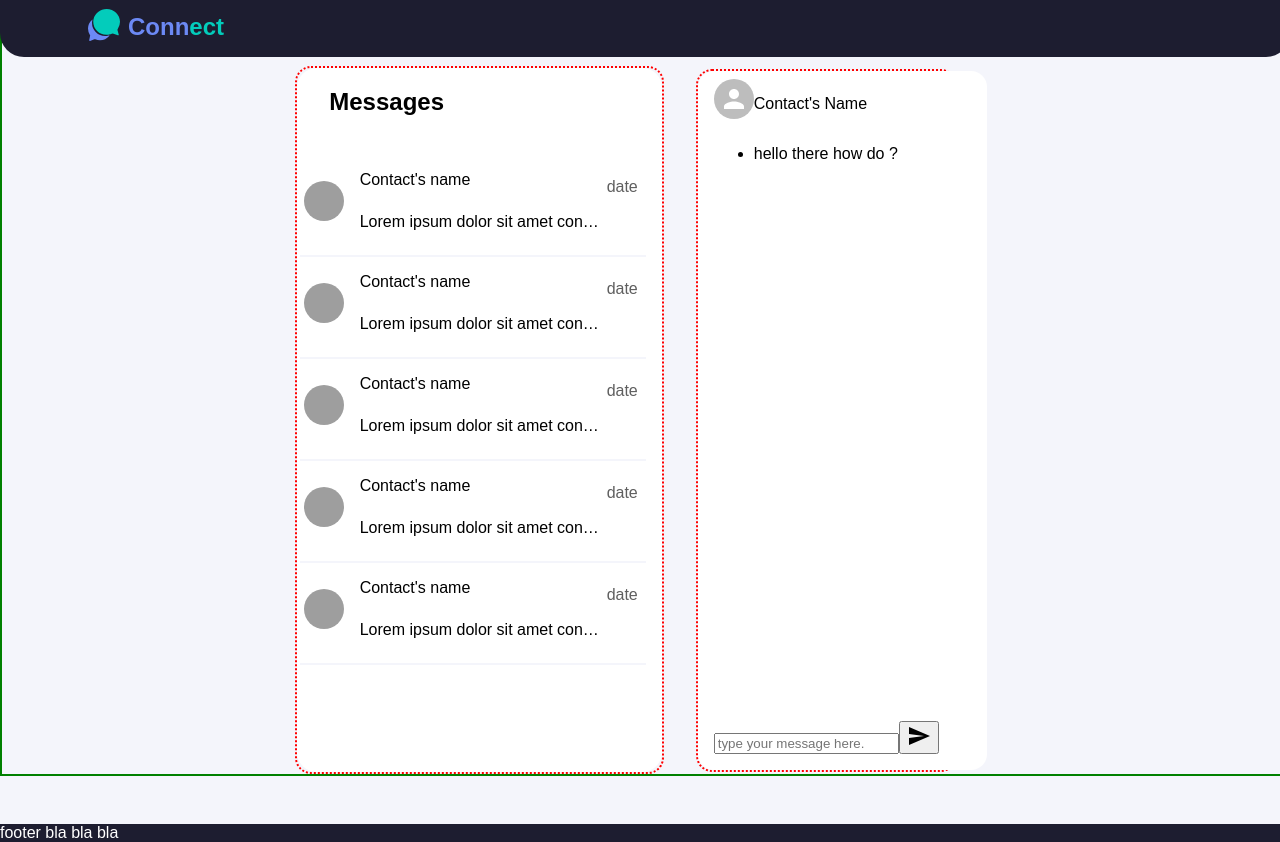
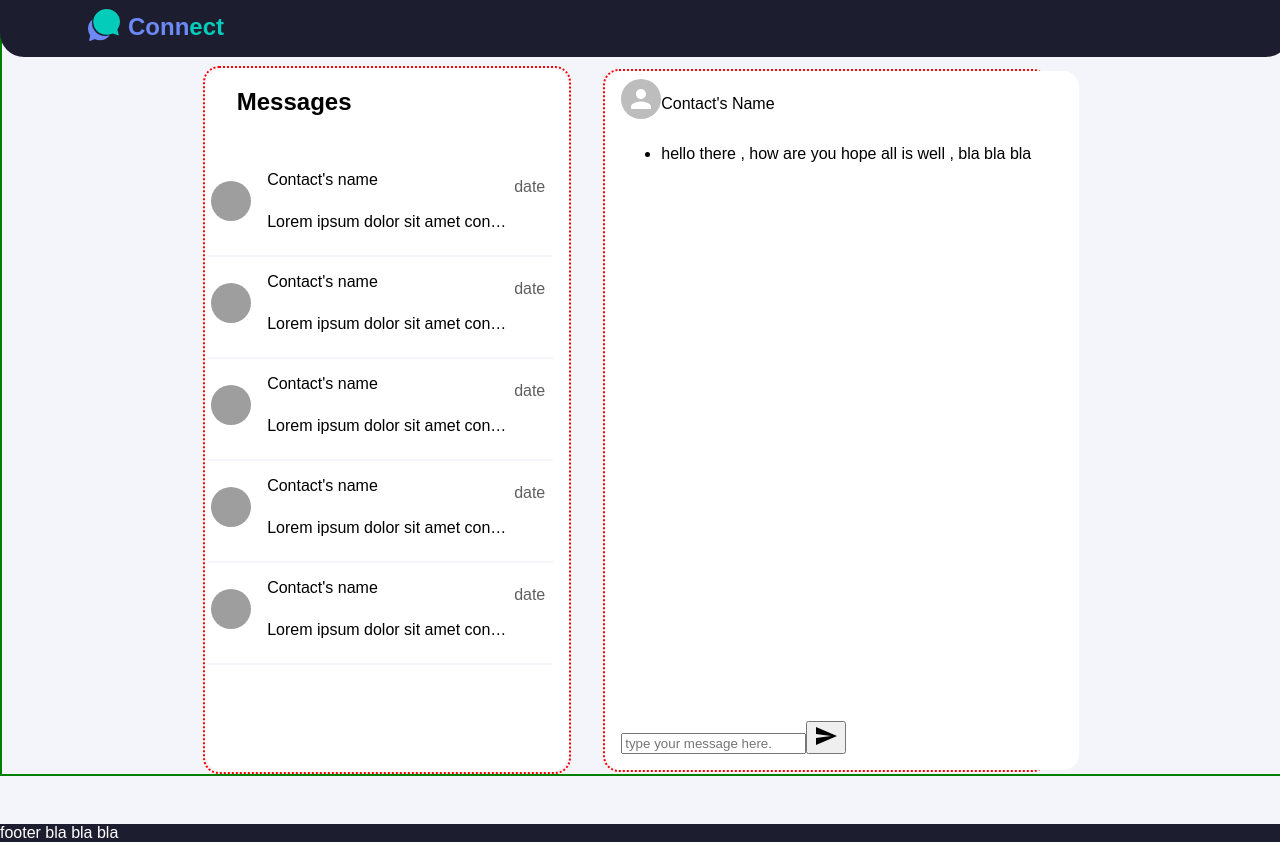
Before and after one commit to kmostafa599/ConnectChatApp, a React (Create React App) app in the folder connect-chat-app/: page / in a window 1280 px wide. Built offline with nearby package versions, Linux system fonts and the light colour scheme; grey boxes are pictures that could not be loaded.

Commit message:
pull request attempt 5

```diff
--- a/connect-chat-app/src/Components/Chat.tsx
+++ b/connect-chat-app/src/Components/Chat.tsx
@@ -22,7 +22,7 @@ function Chat() {
         <div className='chat-box'>
           <ul className='box-conversation'>
             <li >
-              hello there how do ?
+              hello there , how are you hope all is well , bla bla bla
             </li>
           </ul>
         </div>
```
